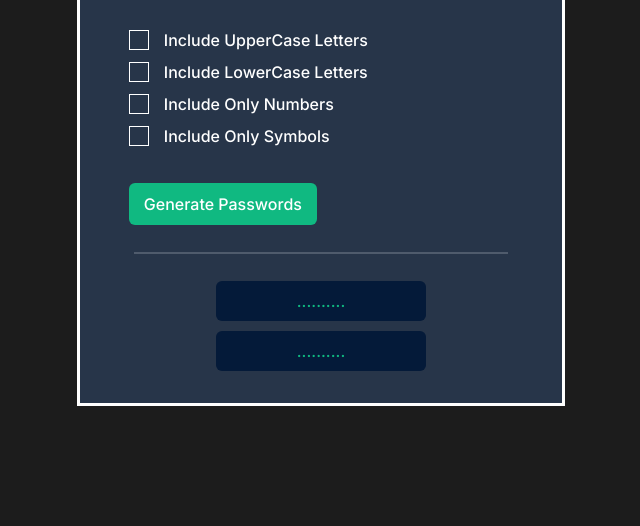
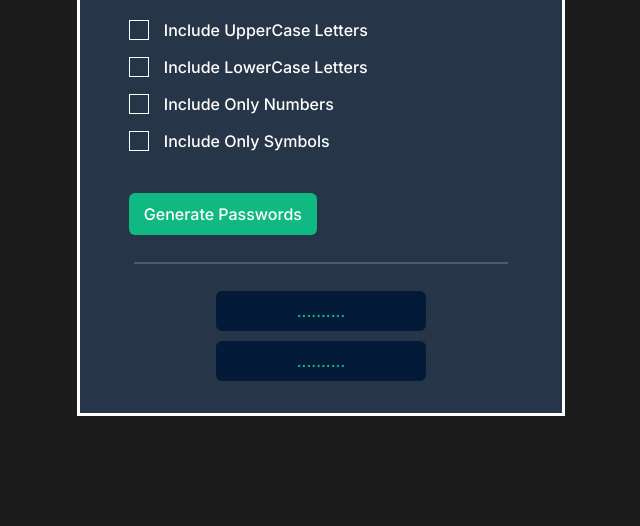
Before and after one commit to Dhawaj1999/Password-generator, a plain HTML site: page index.html in a window 1280 px wide. Shown: the part 274-800 px from the top of the page, without its empty margins (319-959 px from the left). Drawn offline with nearby package versions, Linux system fonts and the light colour scheme.

Commit message:
Add files via upload

```diff
--- a/css/modify.css
+++ b/css/modify.css
@@ -103,6 +103,7 @@ button{
     padding-left: 35px;
     margin-bottom: 8px;
     padding-top: 0;
+    padding-bottom: 5px;
     cursor: pointer;
     font-size: 16px;
 }
```
